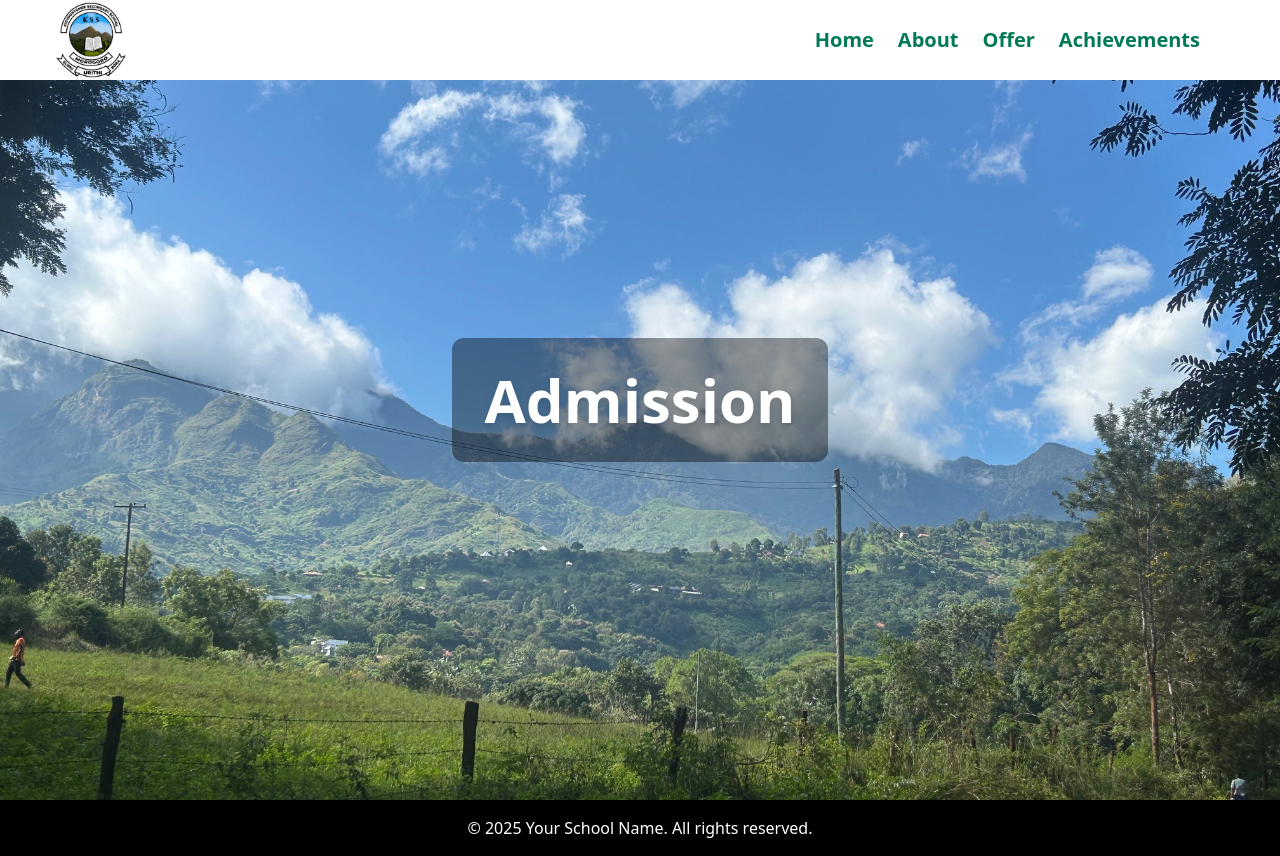
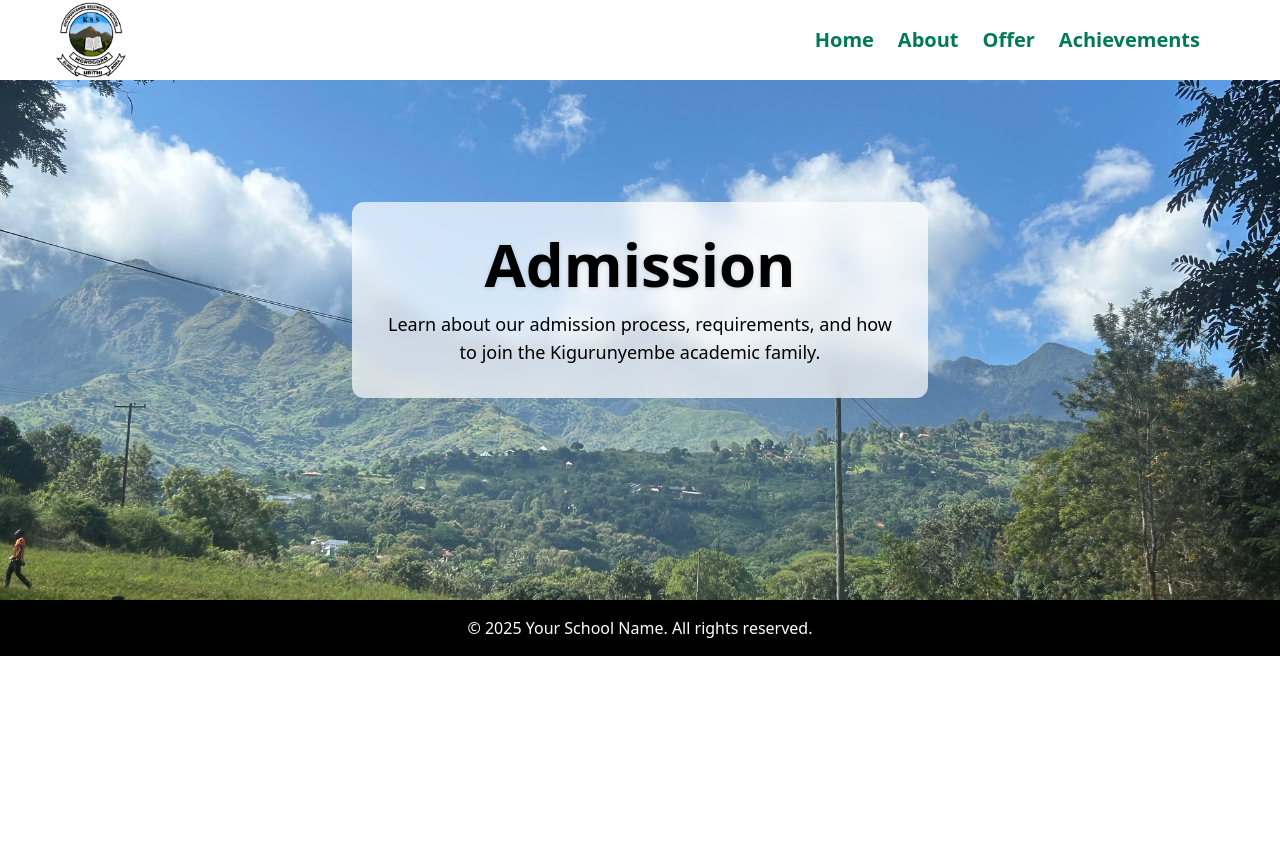
Before and after one commit to stevel419/SchoolWebsite, a React (Vite) app: page /Admission in a window 1280 px wide. After the commit the page ends 800 px from the top, so only its background shows below. Built offline with nearby package versions, Linux system fonts and the light colour scheme.

Commit message:
Updated Landing Page for Admissions

```diff
--- a/src/LandingAdmission.jsx
+++ b/src/LandingAdmission.jsx
@@ -1,19 +1,21 @@
-
 import React from 'react';
 
-const LandingAcademics = () => {
+const LandingAdmission = () => {
   return (
     <section
-      className="w-full h-[75vh] md:h-screen bg-cover bg-center bg-no-repeat relative text-white flex items-center justify-center"
+      className="w-full h-[75vh] bg-cover bg-center bg-no-repeat relative text-black flex items-center justify-center px-4"
       style={{ backgroundImage: "url('/schoolTempBackground.jpg')" }}
     >
-      <div className="bg-black/40 p-8 rounded-xl text-center">
-        <h1 className="text-3xl md:text-6xl font-bold drop-shadow-md">
+      <div className="bg-white/70 backdrop-blur-sm p-8 rounded-xl text-center w-full max-w-xl">
+        <h1 className="text-3xl md:text-6xl font-bold drop-shadow-sm">
           Admission
         </h1>
+        <p className="mt-4 text-lg">
+          Learn about our admission process, requirements, and how to join the Kigurunyembe academic family.
+        </p>
       </div>
     </section>
   );
 };
 
-export default LandingAcademics;
+export default LandingAdmission;
```
